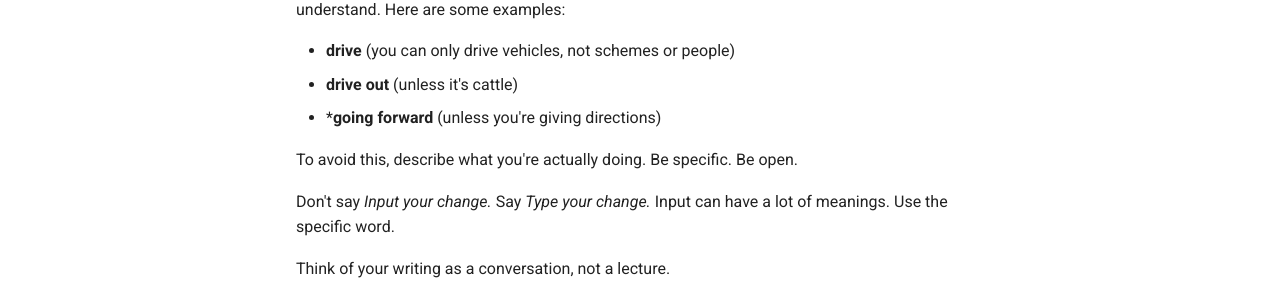
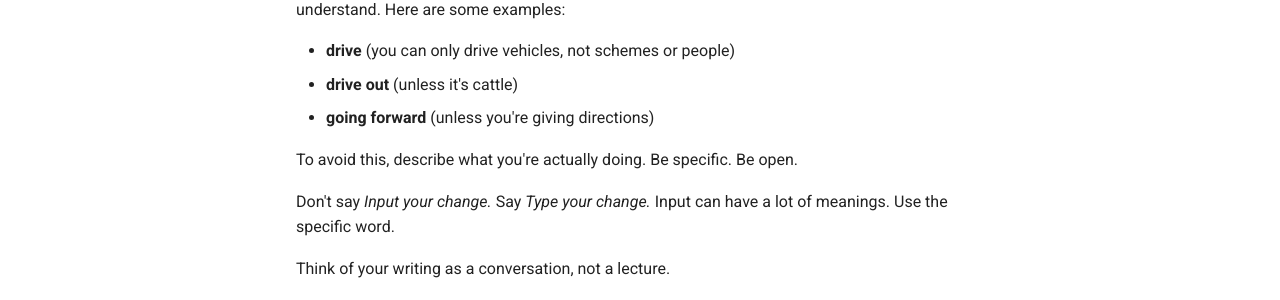
Before and after one commit to stevearrants-djs/Content, an MkDocs documentation site: the page built from docs/useplainlanguage.md, in a window 1280 px wide and 900 px high. Shown: the part 394-694 px from the top of the window. Built offline with MkDocs 1.6.1 and Material for MkDocs 9.7.7, drawn with Linux system fonts in a browser that asks for light colours.

```diff
--- a/docs/useplainlanguage.md
+++ b/docs/useplainlanguage.md
@@ -15,7 +15,7 @@
 
 * **drive** (you can only drive vehicles, not schemes or people)
 * **drive out** (unless it's cattle)
-* ***going forward** (unless you're giving directions)
+* **going forward** (unless you're giving directions)
 
 To avoid this, describe what you're actually doing. Be specific. Be
 open.
```
